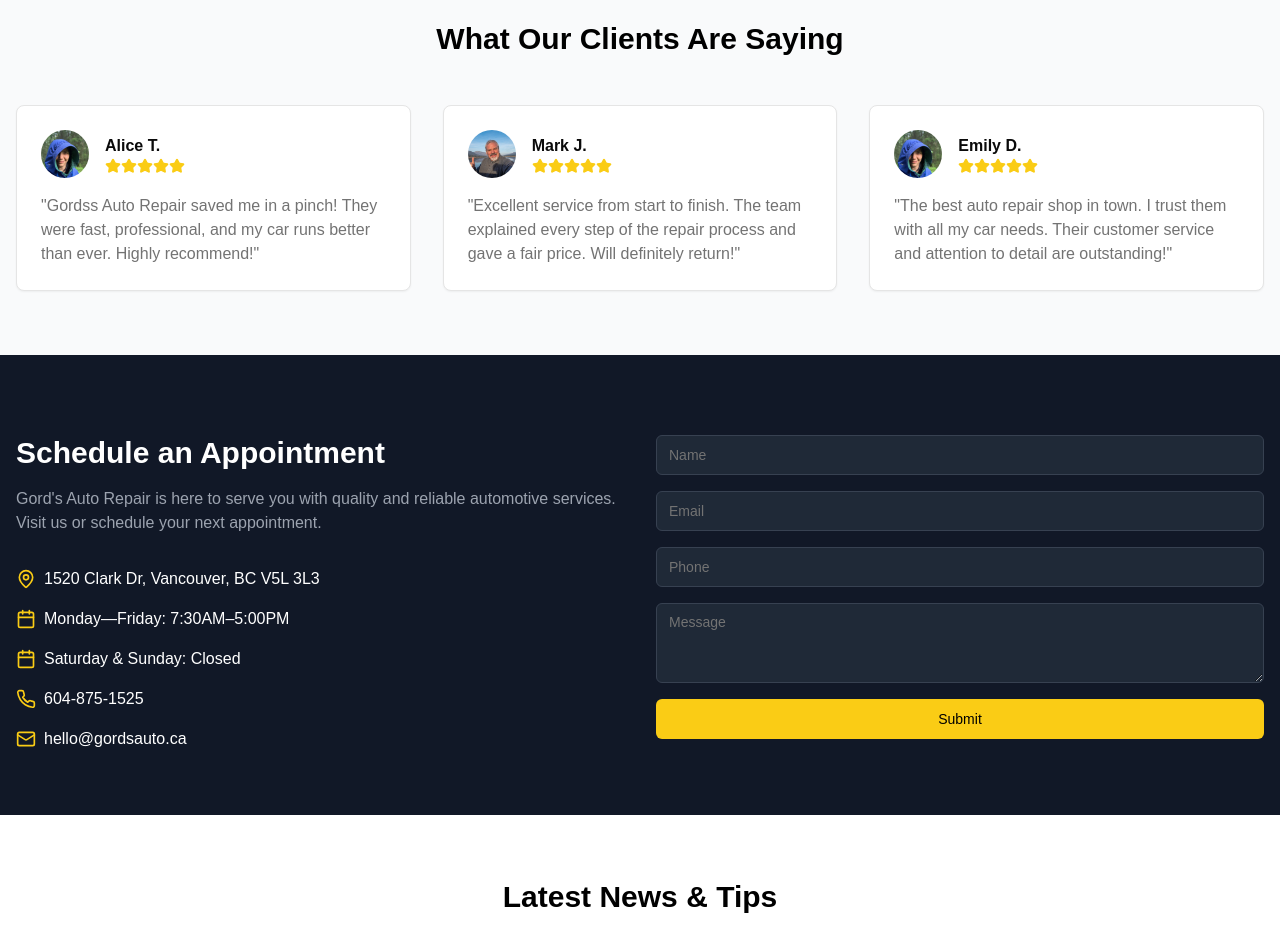
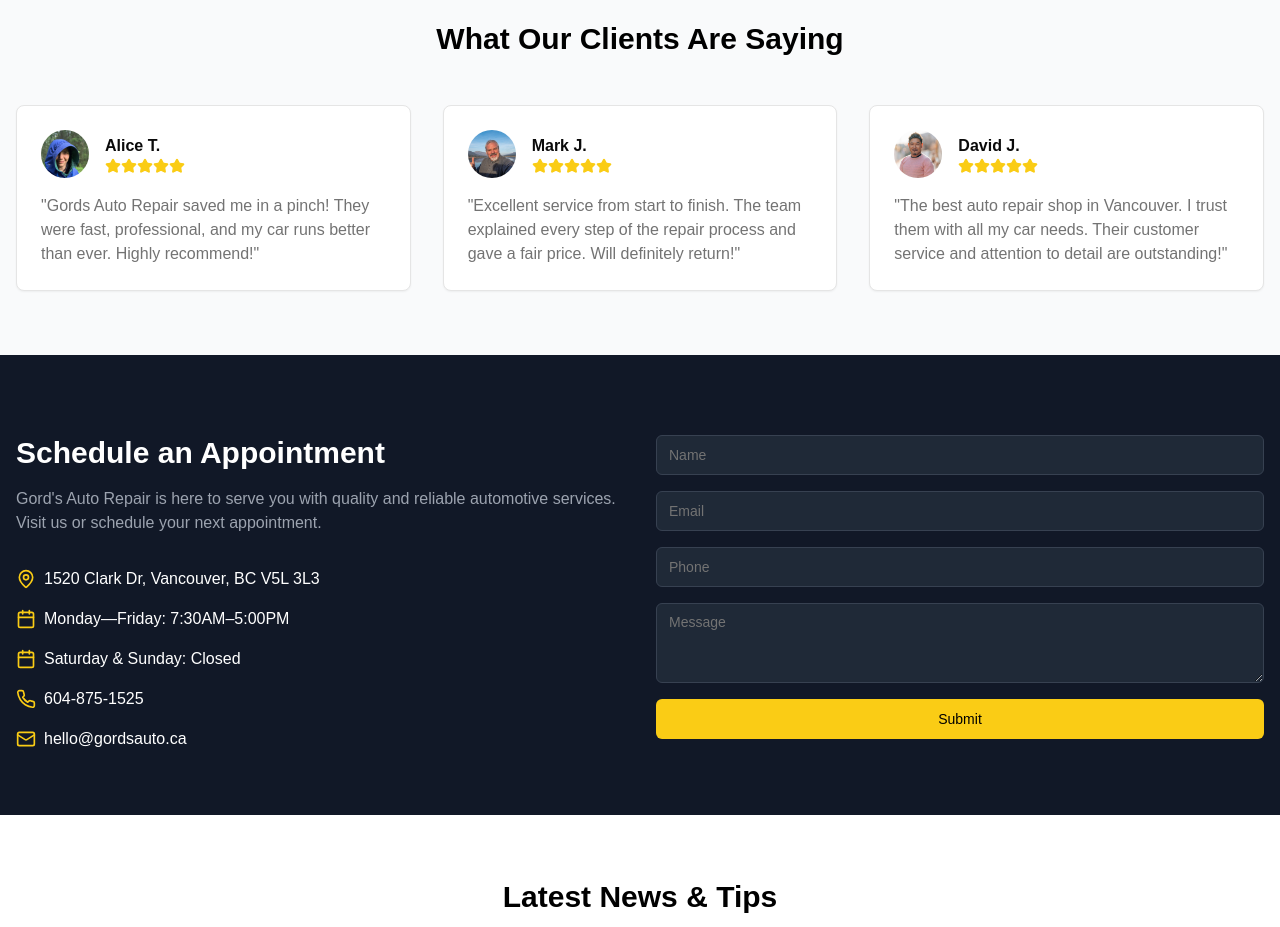
Before and after one commit to alextrieu/gords-auto, a Next.js app: page / in a window 1280 px wide. Shown: the part 2540-3467 px from the top of the page. Built offline with nearby package versions, Linux system fonts and the light colour scheme.

Commit message:
testimonials

```diff
--- a/components/car-repair-landing.tsx
+++ b/components/car-repair-landing.tsx
@@ -331,7 +331,7 @@
               {
                 name: "Alice T.",
                 review:
-                  "Gordss Auto Repair saved me in a pinch! They were fast, professional, and my car runs better than ever. Highly recommend!",
+                  "Gords Auto Repair saved me in a pinch! They were fast, professional, and my car runs better than ever. Highly recommend!",
                 rating: 5,
                 image: "/selfie.png",
               },
@@ -343,11 +343,11 @@
                 image: "/selfie1.png",
               },
               {
-                name: "Emily D.",
+                name: "David J.",
                 review:
-                  "The best auto repair shop in town. I trust them with all my car needs. Their customer service and attention to detail are outstanding!",
+                  "The best auto repair shop in Vancouver. I trust them with all my car needs. Their customer service and attention to detail are outstanding!",
                 rating: 5,
-                image: "/selfie.png",
+                image: "/port.png",
               },
             ].map((testimonial, index) => (
               <Card key={index}>
```
Also changed, not shown: public/port.png (added).
